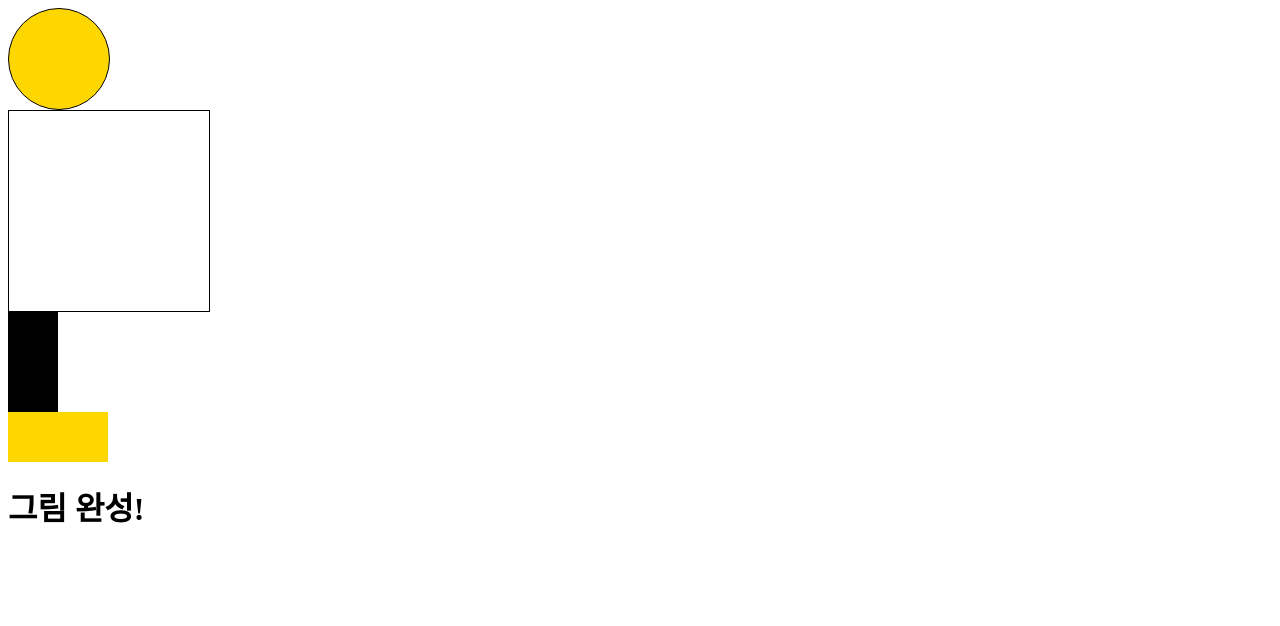
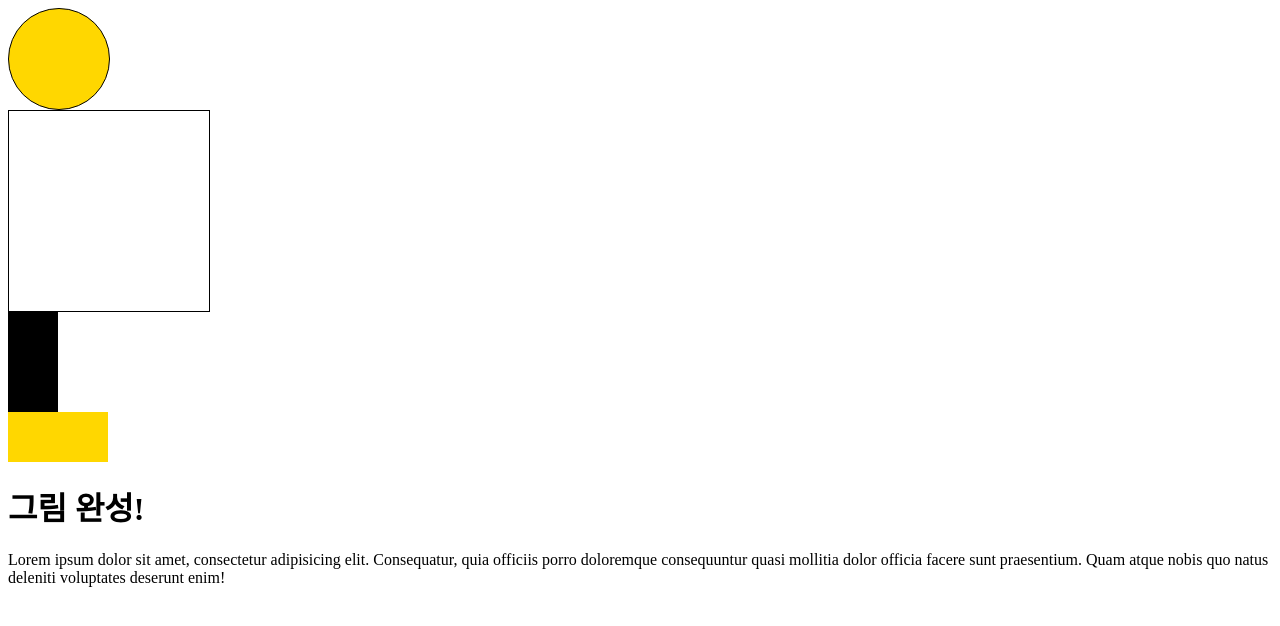
Before and after one commit to josugyeong/git-drawing, a plain HTML site: page index.html in a window 1280 px wide. Drawn offline with Linux system fonts and the light colour scheme.

Commit message:
html: add desc

```diff
--- a/index.html
+++ b/index.html
@@ -35,5 +35,8 @@
     <div class="leg"></div>
     <div class="shoe"></div>
     <h1>그림 완성!</h1>
+    <p>
+        Lorem ipsum dolor sit amet, consectetur adipisicing elit. Consequatur, quia officiis porro doloremque consequuntur quasi mollitia dolor officia facere sunt praesentium. Quam atque nobis quo natus deleniti voluptates deserunt enim!
+    </p>
 </body>
 </html>
```
